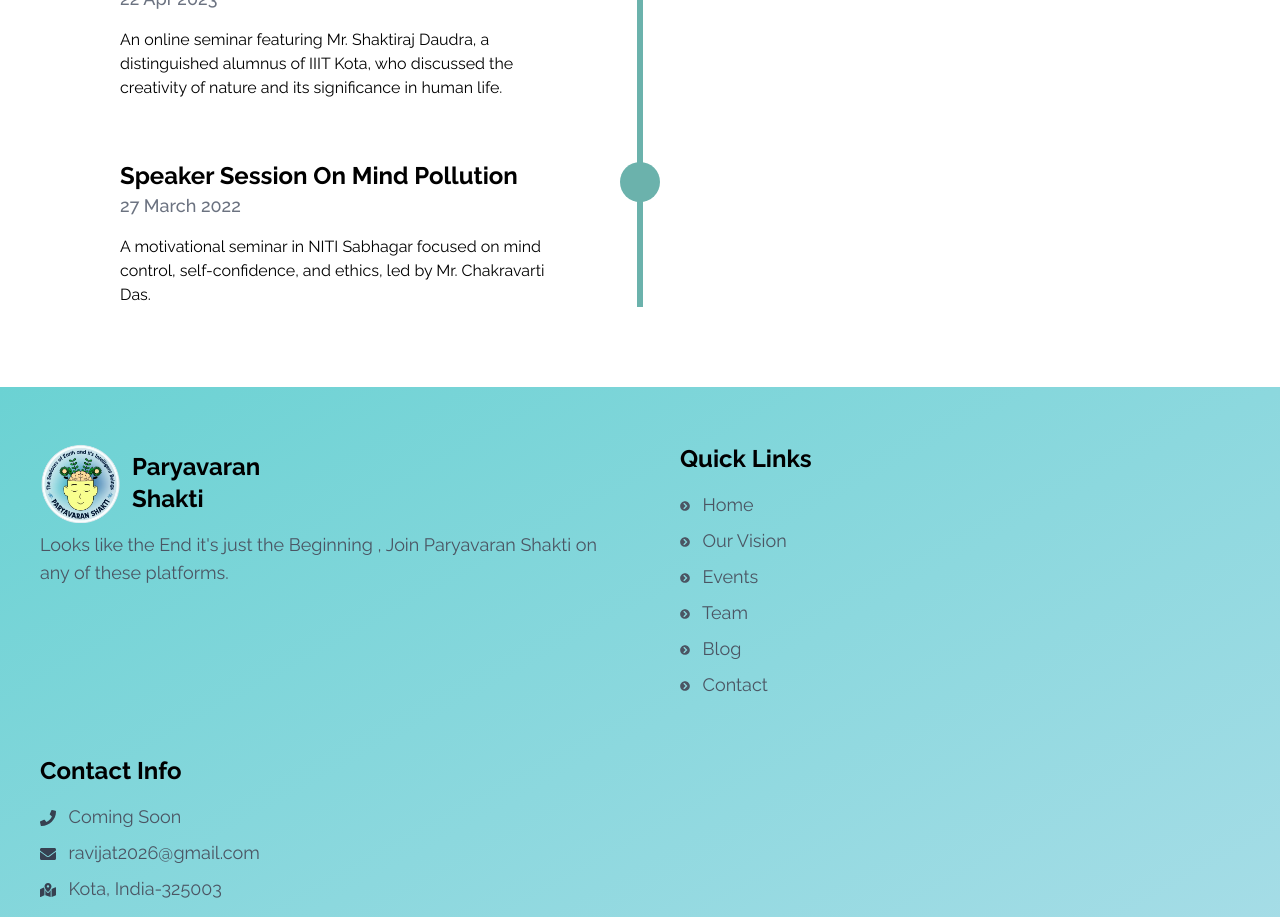
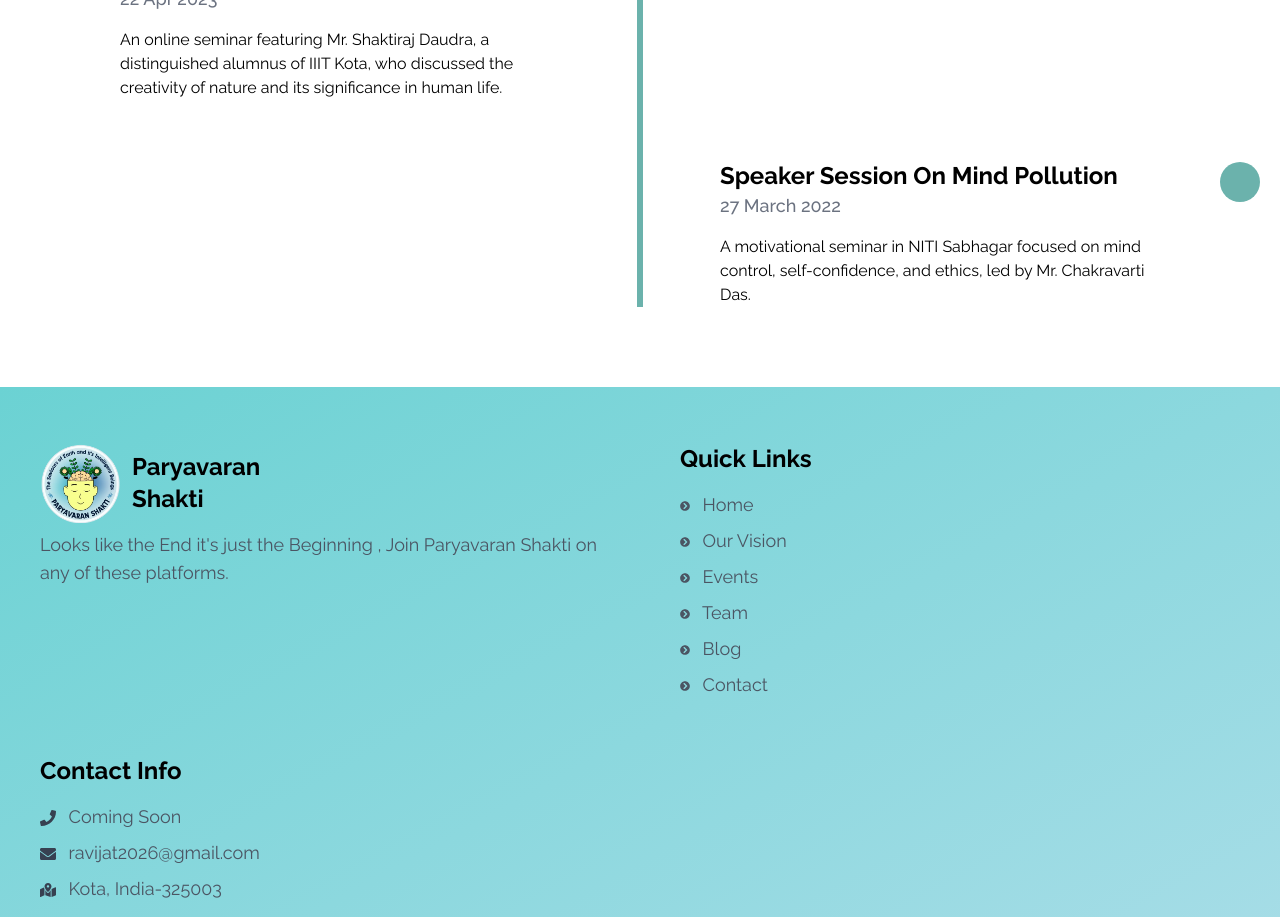
Before and after one commit to ravijat2026/Paryavaran-Shakti, a React (Vite) app: page /events in a window 1280 px wide. Shown: the part 900-1817 px from the top of the page. Built offline with nearby package versions, Linux system fonts and the light colour scheme.

Commit message:
events added

```diff
--- a/src/pages/Events.jsx
+++ b/src/pages/Events.jsx
@@ -50,7 +50,7 @@ const Events = () => {
         </div>
       </div>
 
-      <div className="container w-1/2 relative py-[10px] px-[50px] left-0">
+      <div className="container w-1/2 relative py-[10px] px-[50px] left-0 md:left-1/2">
         <div className="imgg h-[40px] w-[40px] rounded-full bg-white absolute top-[32px] right-[-20px]"></div>
         <div className="text-box bg-white relative px-[30px] py-[20px] rounded-[10px]">
           <h2 className='font-bold text-2xl'> Speaker Session On Mind Pollution</h2>
```
